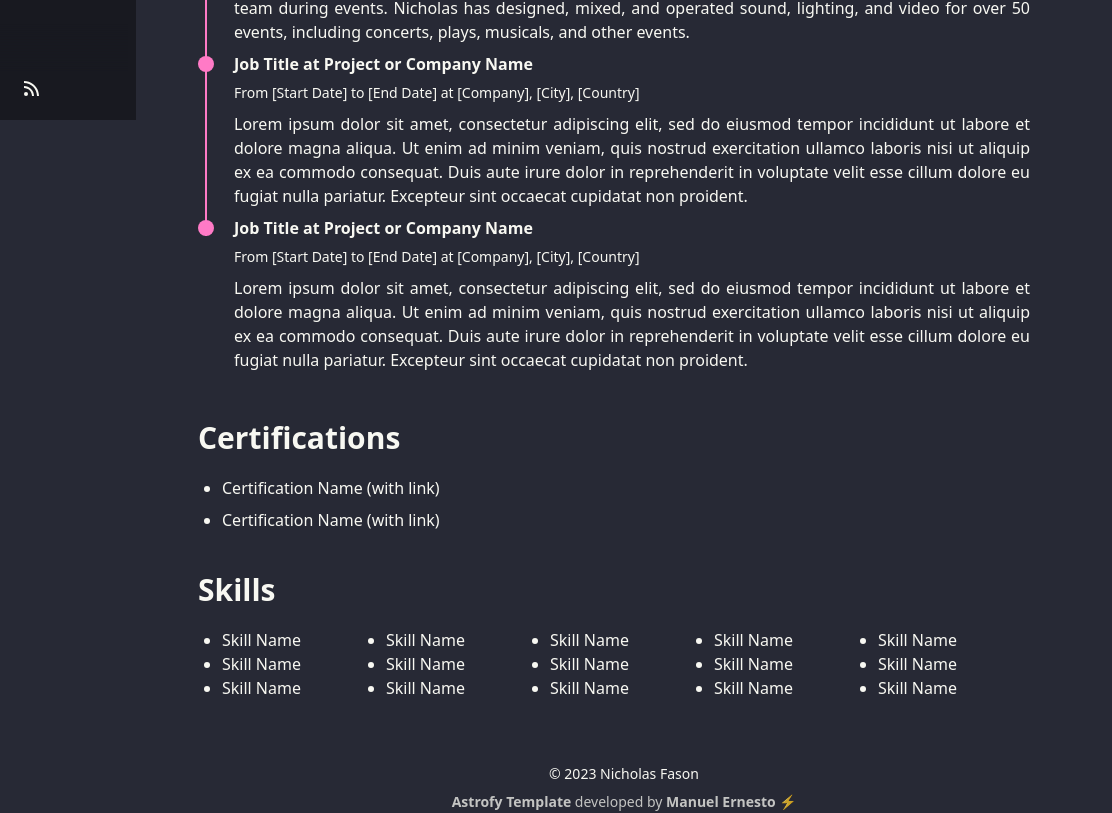
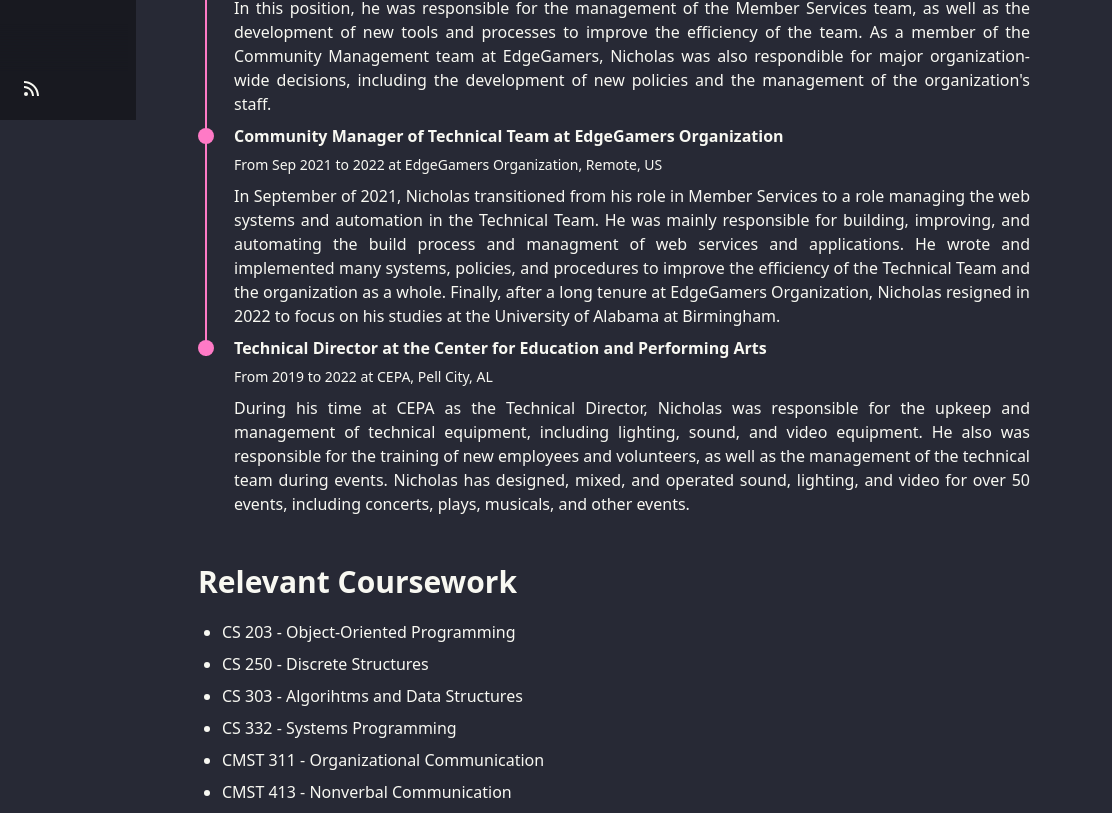
Before and after one commit to nootsponge/nfason.com, an Astro site: page /cv in a window 1280 px wide. Shown: the part 680-1493 px from the top of the page, 168-1280 px from the left. Built offline with nearby package versions, Linux system fonts and the light colour scheme; Astro itself is replaced by a stand-in of ours.

Commit message:
Finish CV & update names

```diff
--- a/src/components/Header.astro
+++ b/src/components/Header.astro
@@ -10,7 +10,7 @@
       </label>
     </div>
     <div class="navbar-center">
-      <a class="btn btn-ghost normal-case text-xl" href="/">Manuel Ernesto ⚡️</a>
+      <a class="btn btn-ghost normal-case text-xl" href="/">Nicholas Fason 🐉</a>
     </div>
     <div class="navbar-end"></div>
   </div>
--- a/src/pages/contact.astro
+++ b/src/pages/contact.astro
@@ -10,11 +10,11 @@
   <div class="w-screen">
     <div class="text-xl w-full font-bold">Email</div>
     <div class="text-lg w-full mb-5">
-      <a href="mailto:contact@nfason.com">contact (at) nfason.com</a>
+      <a href="mailto:contact@nfason.com">contact[at]nfason.com</a>
     </div>
     <div class="text-xl w-full">or for <span class="font-bold">Academic Inquiries</span></div>
     <div class="text-lg w-full mb-5">
-      <a href="mailto:nfason@uab.edu">nfason (at) uab.edu</a>
+      <a href="mailto:nfason@uab.edu">nfason[at]uab.edu</a>
     </div>
     <div class="text-xl w-full font-bold">I do not advertise my personal social medias</div>
   </div>
--- a/src/pages/cv.astro
+++ b/src/pages/cv.astro
@@ -33,36 +33,36 @@
 
   <div class="time-line-container mb-10">
     <TimeLineElement
+      title="Community Manager of Member Services at EdgeGamers Organization"
+      subtitle="From 2020 to Sep 2021 at EdgeGamers Organization, Remote, US"
+    >
+      Nicholas started at EdgeGamers in May of 2018 as a member of the Member Services team who process applications into the community and help members with any issues they may have. He quickly climbed the leadership chain, eventually earning the position of Community Manager of Member Services in 2020. In this position, he was responsible for the management of the Member Services team, as well as the development of new tools and processes to improve the efficiency of the team. As a member of the Community Management team at EdgeGamers, Nicholas was also respondible for major organization-wide decisions, including the development of new policies and the management of the organization's staff.
+    </TimeLineElement>
+    <TimeLineElement
+      title="Community Manager of Technical Team at EdgeGamers Organization"
+      subtitle="From Sep 2021 to 2022 at EdgeGamers Organization, Remote, US"
+    >
+      In September of 2021, Nicholas transitioned from his role in Member Services to a role managing the web systems and automation in the Technical Team. He was mainly responsible for building, improving, and automating the build process and managment of web services and applications. He wrote and implemented many systems, policies, and procedures to improve the efficiency of the Technical Team and the organization as a whole. Finally, after a long tenure at EdgeGamers Organization, Nicholas resigned in 2022 to focus on his studies at the University of Alabama at Birmingham.
+    </TimeLineElement>
+    <TimeLineElement
       title="Technical Director at the Center for Education and Performing Arts"
       subtitle="From 2019 to 2022 at CEPA, Pell City, AL"
     >
       During his time at CEPA as the Technical Director, Nicholas was responsible for the upkeep and management of technical equipment, including lighting, sound, and video equipment. He also was responsible for the training of new employees and volunteers, as well as the management of the technical team during events. Nicholas has designed, mixed, and operated sound, lighting, and video for over 50 events, including concerts, plays, musicals, and other events.
     </TimeLineElement>
-    <TimeLineElement
-      title="Job Title at Project or Company Name"
-      subtitle="From [Start Date] to [End Date] at [Company], [City], [Country]"
-    >
-      Lorem ipsum dolor sit amet, consectetur adipiscing elit, sed do eiusmod tempor incididunt ut labore et dolore magna aliqua. Ut enim ad minim veniam, quis nostrud exercitation ullamco laboris nisi ut aliquip ex ea commodo consequat. Duis aute irure dolor in reprehenderit in voluptate velit esse cillum dolore eu fugiat nulla pariatur. Excepteur sint occaecat cupidatat non proident.
-    </TimeLineElement>
-    <TimeLineElement
-      title="Job Title at Project or Company Name"
-      subtitle="From [Start Date] to [End Date] at [Company], [City], [Country]"
-    >
-      Lorem ipsum dolor sit amet, consectetur adipiscing elit, sed do eiusmod tempor incididunt ut labore et dolore magna aliqua. Ut enim ad minim veniam, quis nostrud exercitation ullamco laboris nisi ut aliquip ex ea commodo consequat. Duis aute irure dolor in reprehenderit in voluptate velit esse cillum dolore eu fugiat nulla pariatur. Excepteur sint occaecat cupidatat non proident.
-    </TimeLineElement>
   </div>
 
   <div class="mb-5">
-    <div class="text-3xl w-full font-bold">Certifications</div>
+    <div class="text-3xl w-full font-bold">Relevant Coursework</div>
   </div>
 
   <ul class="list-disc mx-6 mb-10 grid gap-2">
-    <li>
-      <a href="#" target="_blank"> Certification Name (with link)</a>
-    </li>
-    <li>
-      <a href="#" target="_blank"> Certification Name (with link)</a>
-    </li>
+    <li>CS 203 - Object-Oriented Programming</li>
+    <li>CS 250 - Discrete Structures</li>
+    <li>CS 303 - Algorihtms and Data Structures</li>
+    <li>CS 332 - Systems Programming</li>
+    <li>CMST 311 - Organizational Communication</li>
+    <li>CMST 413 - Nonverbal Communication</li>
   </ul>
 
   <div class="mb-5">
@@ -70,20 +70,16 @@
   </div>
 
   <ul class="list-disc md:columns-5 columns-2 mx-6">
-    <li>Skill Name</li>
-    <li>Skill Name</li>
-    <li>Skill Name</li>
-    <li>Skill Name</li>
-    <li>Skill Name</li>
-    <li>Skill Name</li>
-    <li>Skill Name</li>
-    <li>Skill Name</li>
-    <li>Skill Name</li>
-    <li>Skill Name</li>
-    <li>Skill Name</li>
-    <li>Skill Name</li>
-    <li>Skill Name</li>
-    <li>Skill Name</li>
-    <li>Skill Name</li>
+    <li>JavaScript & TypeScript</li>
+    <li>React</li>
+    <li>Vue</li>
+    <li>Astro</li>
+    <li>C# & .NET</li>
+    <li>PHP</li>
+    <li>SQL / RDBMS</li>
+    <li>Git & Hg</li>
+    <li>Docker & Podman</li>
+    <li>Kubernetes & Helm</li>
+    <li>Linux</li>
   </ul>
 </BaseLayout>
--- a/src/pages/index.astro
+++ b/src/pages/index.astro
@@ -12,7 +12,7 @@
   <div class="pb-12 mt-5">
     <div class="text-xl py-1">Hey there 👋</div>
     <div class="text-5xl font-bold">I'm Nicholas Fason</div>
-    <div class="text-3xl py-3 font-bold">Undergraduate Student and Researcher</div>
+    <div class="text-3xl py-3 font-bold">Undergraduate Student and Researcher 🐉</div>
     <div class="py-2">
       <text class="text-lg">
         Welcome to my portfolio homepage. I'm an Undergraduate Student at the <a href="https://uab.edu" class="underline" rel="external" target="_blank">University of Alabama at Birmingham</a> and working towards a possible career as a Researcher. Right now I'm studying to earn a Bachelor's in Arts where my major is Computer Science and I'm minoring in Communication Management. I hope to soon apply to graduate school and continue pursuing my academic career!
```
